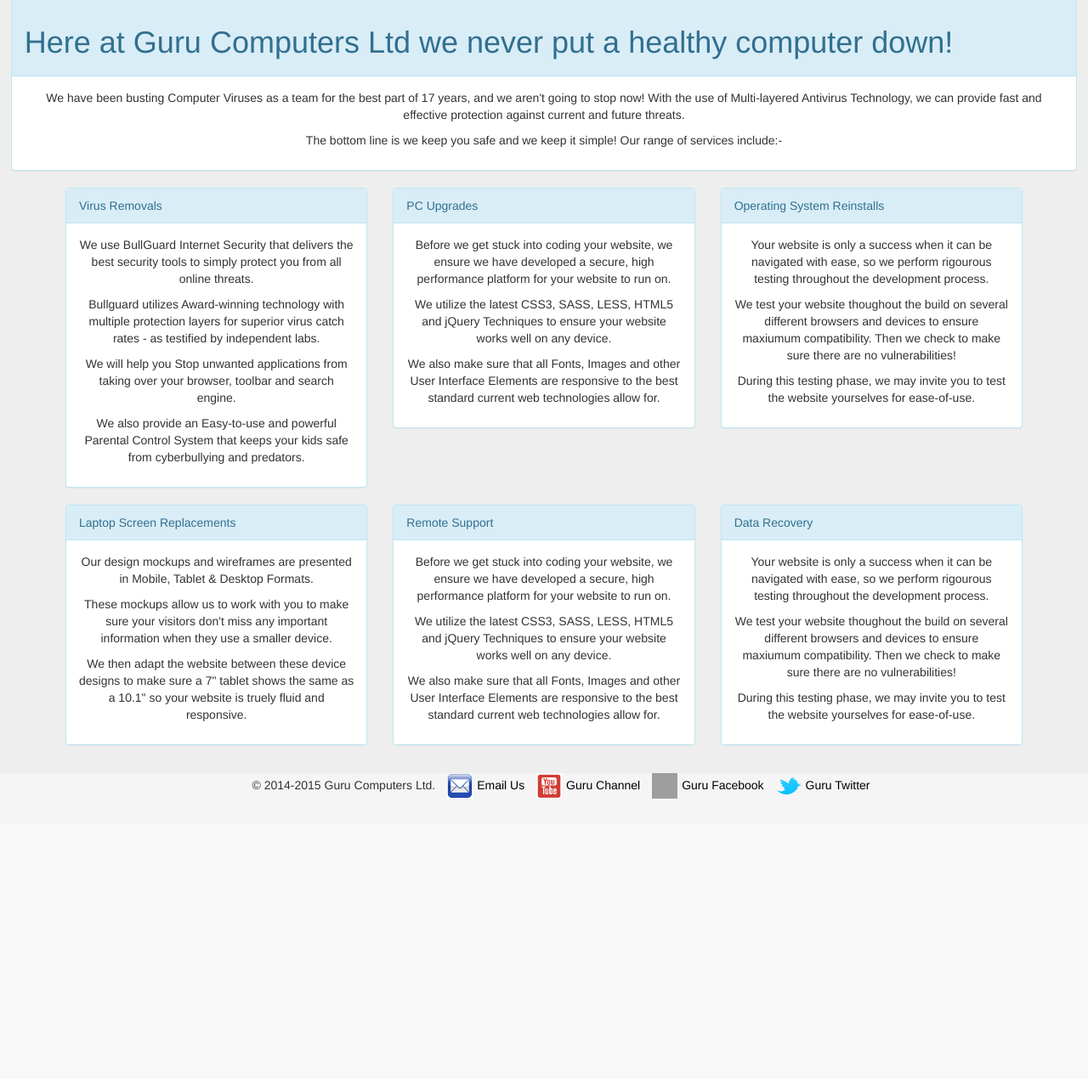
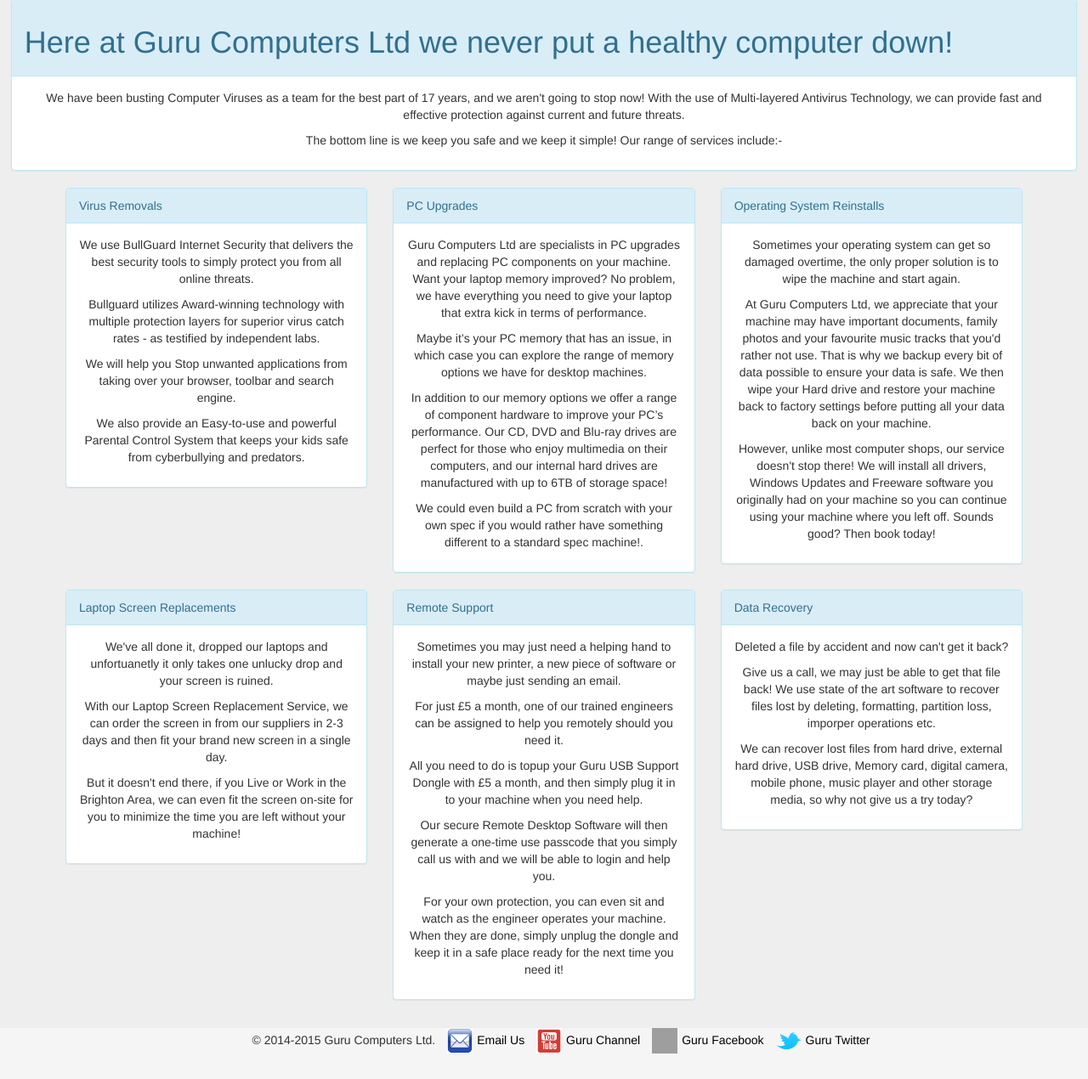
Before and after one commit to GuruComputers/Guru-2.0, a PHP site: page /comprepairs in a window 1280 px wide. Shown: the part 134-1404 px from the top of the page at 85% size. Before the commit the page ends 1074 px from the top, so only its background shows below. Run offline with PHP 8.4, Linux system fonts and the light colour scheme; some libraries are stand-ins or nearby versions; grey boxes are pictures that could not be loaded.

Commit message:
Change Comp Repairs Text

```diff
--- a/comprepairs.php
+++ b/comprepairs.php
@@ -49,9 +49,10 @@
                 <div class="panel panel-info">
                     <div class="panel-heading">PC Upgrades</div>
                     <div class="panel-body text-center">
-                        <p>Before we get stuck into coding your website, we ensure we have developed a secure, high performance platform for your website to run on.</p>
-                        <p>We utilize the latest CSS3, SASS, LESS, HTML5 and jQuery Techniques to ensure your website works well on any device.</p>
-                        <p>We also make sure that all Fonts, Images and other User Interface Elements are responsive to the best standard current web technologies allow for.</p>
+                        <p>Guru Computers Ltd are specialists in PC upgrades and replacing PC components on your machine. Want your laptop memory improved? No problem, we have everything you need to give your laptop that extra kick in terms of performance.</p>
+                        <p>Maybe it’s your PC memory that has an issue, in which case you can explore the range of memory options we have for desktop machines.</p>
+                        <p>In addition to our memory options we offer a range of component hardware to improve your PC’s performance. Our CD, DVD and Blu-ray drives are perfect for those who enjoy multimedia on their computers, and our internal hard drives are manufactured with up to 6TB of storage space!</p>
+                        <p>We could even build a PC from scratch with your own spec if you would rather have something different to a standard spec machine!.</p>
                     </div>
                 </div>
             </div>
@@ -59,9 +60,9 @@
                 <div class="panel panel-info">
                     <div class="panel-heading">Operating System Reinstalls</div>
                     <div class="panel-body text-center">
-                        <p>Your website is only a success when it can be navigated with ease, so we perform rigourous testing throughout the development process.</p>
-                        <p>We test your website thoughout the build on several different browsers and devices to ensure maxiumum compatibility. Then we check to make sure there are no vulnerabilities!</p>
-                        <p>During this testing phase, we may invite you to test the website yourselves for ease-of-use.</p>
+                        <p>Sometimes your operating system can get so damaged overtime, the only proper solution is to wipe the machine and start again.</p>
+                        <p>At Guru Computers Ltd, we appreciate that your machine may have important documents, family photos and your favourite music tracks that you'd rather not use. That is why we backup every bit of data possible to ensure your data is safe. We then wipe your Hard drive and restore your machine back to factory settings before putting all your data back on your machine.</p>
+                        <p>However, unlike most computer shops, our service doesn't stop there! We will install all drivers, Windows Updates and Freeware software you originally had on your machine so you can continue using your machine where you left off. Sounds good? Then book today!</p>
                     </div>
                 </div>
             </div>
@@ -71,9 +72,9 @@
                 <div class="panel panel-info">
                     <div class="panel-heading">Laptop Screen Replacements</div>
                     <div class="panel-body text-center">
-                        <p>Our design mockups and wireframes are presented in Mobile, Tablet & Desktop Formats.</p>
-                        <p>These mockups allow us to work with you to make sure your visitors don't miss any important information when they use a smaller device.</p>
-                        <p>We then adapt the website between these device designs to make sure a 7" tablet shows the same as a 10.1" so your website is truely fluid and responsive.</p>
+                        <p>We've all done it, dropped our laptops and unfortuanetly it only takes one unlucky drop and your screen is ruined.</p>
+                        <p>With our Laptop Screen Replacement Service, we can order the screen in from our suppliers in 2-3 days and then fit your brand new screen in a single day.</p>
+                        <p>But it doesn't end there, if you Live or Work in the Brighton Area, we can even fit the screen on-site for you to minimize the time you are left without your machine!</p>
                     </div>
                 </div>
             </div>
@@ -81,9 +82,11 @@
                 <div class="panel panel-info">
                     <div class="panel-heading">Remote Support</div>
                     <div class="panel-body text-center">
-                        <p>Before we get stuck into coding your website, we ensure we have developed a secure, high performance platform for your website to run on.</p>
-                        <p>We utilize the latest CSS3, SASS, LESS, HTML5 and jQuery Techniques to ensure your website works well on any device.</p>
-                        <p>We also make sure that all Fonts, Images and other User Interface Elements are responsive to the best standard current web technologies allow for.</p>
+                        <p>Sometimes you may just need a helping hand to install your new printer, a new piece of software or maybe just sending an email.</p>
+                        <p>For just £5 a month, one of our trained engineers can be assigned to help you remotely should you need it.</p>
+                        <p>All you need to do is topup your Guru USB Support Dongle with £5 a month, and then simply plug it in to your machine when you need help.</p>
+                        <p>Our secure Remote Desktop Software will then generate a one-time use passcode that you simply call us with and we will be able to login and help you.</p>
+                        <p>For your own protection, you can even sit and watch as the engineer operates your machine. When they are done, simply unplug the dongle and keep it in a safe place ready for the next time you need it!</p>
                     </div>
                 </div>
             </div>
@@ -91,9 +94,9 @@
                 <div class="panel panel-info">
                     <div class="panel-heading">Data Recovery</div>
                     <div class="panel-body text-center">
-                        <p>Your website is only a success when it can be navigated with ease, so we perform rigourous testing throughout the development process.</p>
-                        <p>We test your website thoughout the build on several different browsers and devices to ensure maxiumum compatibility. Then we check to make sure there are no vulnerabilities!</p>
-                        <p>During this testing phase, we may invite you to test the website yourselves for ease-of-use.</p>
+                        <p>Deleted a file by accident and now can't get it back?</p>
+                        <p>Give us a call, we may just be able to get that file back! We use state of the art software to recover files lost by deleting, formatting, partition loss, imporper operations etc.</p>
+                        <p>We can recover lost files from hard drive, external hard drive, USB drive, Memory card, digital camera, mobile phone, music player and other storage media, so why not give us a try today?</p>
                     </div>
                 </div>
             </div>
```
